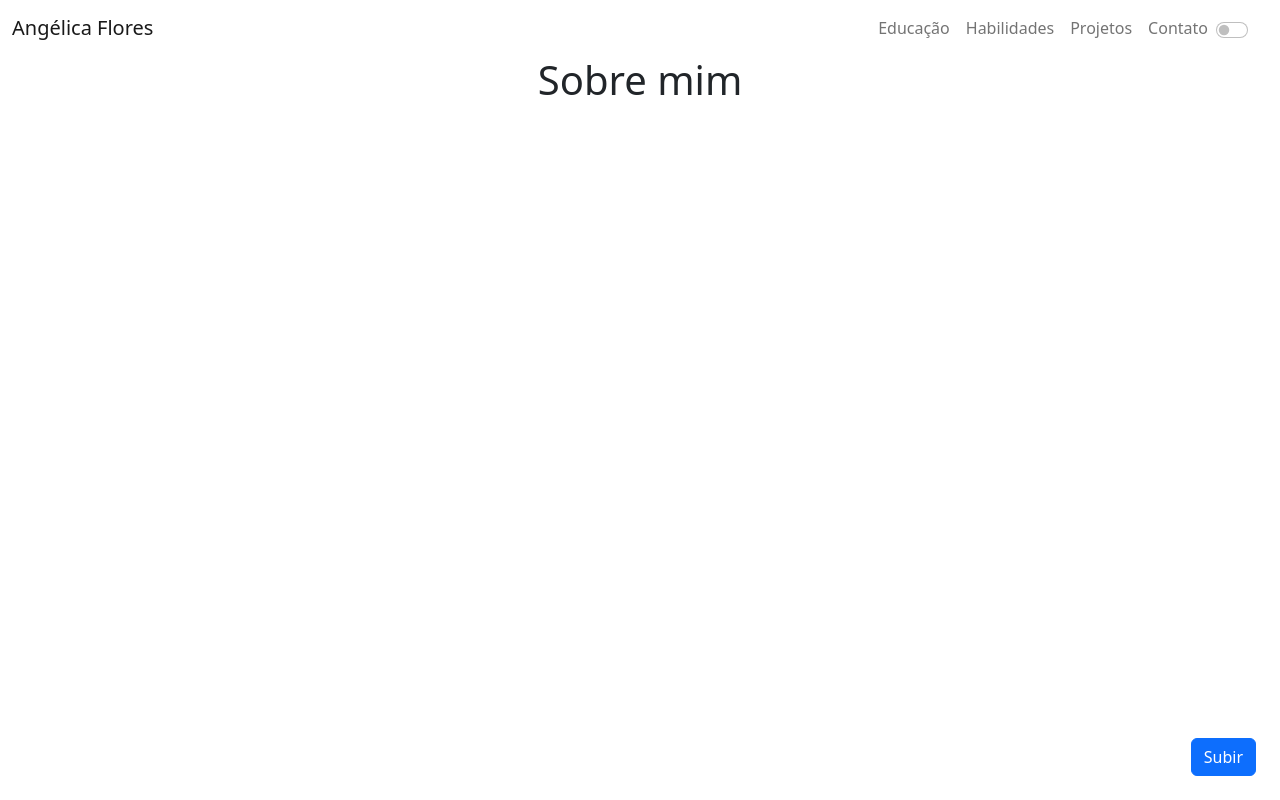
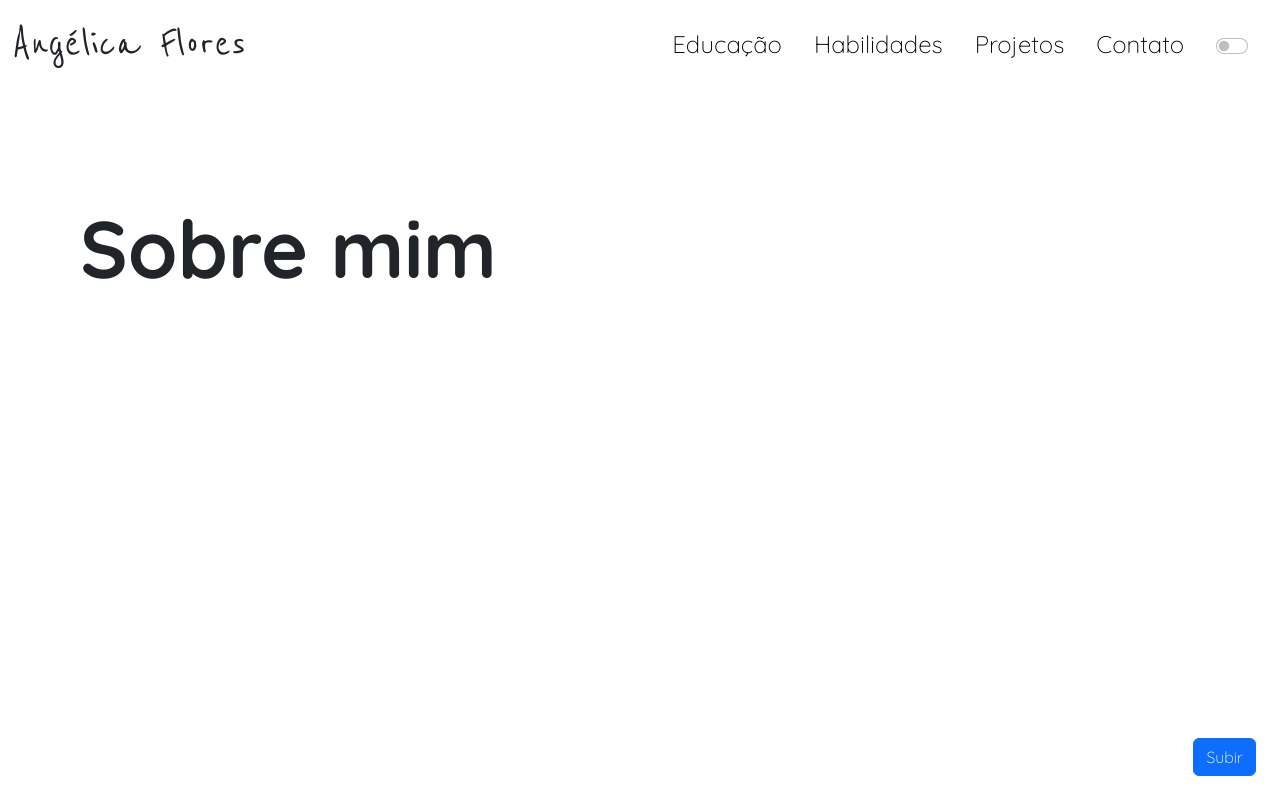
Before and after one commit to Angelicadf97/portfolio, a React (Create React App) app: page / in a window 1280 px wide. Shown: the top 800 px of the page. Built offline with nearby package versions, Linux system fonts and the light colour scheme.

Commit message:
update contato

```diff
--- a/public/index.html
+++ b/public/index.html
@@ -1,19 +1,26 @@
 <!DOCTYPE html>
 <html lang="en">
+
 <head>
   <meta charset="utf-8" />
   <meta name="viewport" content="width=device-width, initial-scale=1" />
   <meta name="theme-color" content="#000000" />
-    <meta
-      name="description"
-      content="Web site created using create-react-app"
-    />
-    <link href="https://cdn.jsdelivr.net/npm/bootstrap@5.2.3/dist/css/bootstrap.min.css" rel="stylesheet" integrity="sha384-rbsA2VBKQhggwzxH7pPCaAqO46MgnOM80zW1RWuH61DGLwZJEdK2Kadq2F9CUG65" crossorigin="anonymous">
+  <meta name="description" content="Web site created using create-react-app" />
+  <link href="https://cdn.jsdelivr.net/npm/bootstrap@5.2.3/dist/css/bootstrap.min.css" rel="stylesheet"
+    integrity="sha384-rbsA2VBKQhggwzxH7pPCaAqO46MgnOM80zW1RWuH61DGLwZJEdK2Kadq2F9CUG65" crossorigin="anonymous">
+  <link rel="preconnect" href="https://fonts.googleapis.com">
+  <link rel="preconnect" href="https://fonts.gstatic.com" crossorigin>
+  <link href="https://fonts.googleapis.com/css2?family=Quicksand:wght@300;700&family=Reenie+Beanie&display=swap"
+    rel="stylesheet">
   <title>React App</title>
 </head>
+
 <body>
   <noscript>You need to enable JavaScript to run this app.</noscript>
   <div id="root"></div>
-    <script src="https://cdn.jsdelivr.net/npm/bootstrap@5.2.3/dist/js/bootstrap.bundle.min.js" integrity="sha384-kenU1KFdBIe4zVF0s0G1M5b4hcpxyD9F7jL+jjXkk+Q2h455rYXK/7HAuoJl+0I4" crossorigin="anonymous"></script>
+  <script src="https://cdn.jsdelivr.net/npm/bootstrap@5.2.3/dist/js/bootstrap.bundle.min.js"
+    integrity="sha384-kenU1KFdBIe4zVF0s0G1M5b4hcpxyD9F7jL+jjXkk+Q2h455rYXK/7HAuoJl+0I4"
+    crossorigin="anonymous"></script>
 </body>
+
 </html>
--- a/src/App.css
+++ b/src/App.css
@@ -1,7 +1,14 @@
 .App {
-  text-align: center;
+  font-family: 'Quicksand', sans-serif;
+  text-decoration: none;
 }
 
+#dark {
+  background-color: #1c1a1d;
+  color: white;
+}
+
+/*SCROLL-SNAP*/
 html {
   scroll-snap-type: y mandatory;
 }
@@ -14,18 +21,26 @@ nav {
   scroll-snap-align: start;
 }
 
-section {
-  min-height: 100vh;
-  scroll-snap-align: start;
+/*SCROLL-SNAP*/
+
+/*NAVBAR*/
+nav span {
+  font-family: 'Reenie Beanie', cursive;
 }
 
-#dark {
+nav a{
+  text-decoration: none;
+  font-size: 1.5rem;
+  margin-right: 2rem;
+  color: black;
+}
+
+#dark nav {
   background-color: #1c1a1d;
   color: white;
 }
 
-#dark nav {
-  background-color: #1c1a1d;
+#dark nav a{
   color: white;
 }
 
@@ -39,3 +54,23 @@ section {
 .switch label {
   margin: 10px;
 }
+/*NAVBAR*/
+
+/*SCROLL-SNAP*/
+/*SCROLL-SNAP*/
+/*SCROLL-SNAP*/
+/*SCROLL-SNAP*/
+/*SCROLL-SNAP*/
+
+
+section {
+  min-height: 100vh;
+  scroll-snap-align: start;
+  padding: 5rem;
+}
+
+section h1 {
+  margin-top: 2rem;
+  font-size: 5rem;
+  font-weight: 700;
+}
--- a/src/pages/Contact.jsx
+++ b/src/pages/Contact.jsx
@@ -4,6 +4,13 @@ export default function Contact() {
             <h1>
                 Contato
             </h1>
+            <p>Gostaria de entrar em contato comigo?</p>
+            <p>Você pode conectar comigo no LinkedIn ou chamar direto no WhatsApp!</p>
+            <div class="btn-group">
+                <a href="https://www.linkedin.com/in/angelica-dflores/" class="btn btn-primary" aria-current="page">LinkedIn</a>
+                <a href="https://wa.me/+5551989468727?text=Ol%C3%A1%20Ang%C3%A9lica!%20Encontrei%20seu%20contato%20em%20seu%20portf%C3%B3lio,%20gostaria%20de%20falar%20sobre%20..." class="btn btn-primary">WhatsApp</a>
+            </div>
+
         </section>
     )
 }
--- a/src/pages/Navbar.jsx
+++ b/src/pages/Navbar.jsx
@@ -2,23 +2,23 @@ const Navbar = (props) => {
     return (
         <nav className="navbar navbar-expand-lg" id="topo">
             <div className="container-fluid">
-                <spam className="navbar-brand">Angélica Flores</spam>
+                <span style={{fontSize: '3rem'}}>Angélica Flores</span>
                 <button className="navbar-toggler" type="button" data-bs-toggle="collapse" data-bs-target="#navbarSupportedContent" aria-controls="navbarSupportedContent" aria-expanded="false" aria-label="Toggle navigation">
                     <span className="navbar-toggler-icon"></span>
                 </button>
                 <div className="collapse navbar-collapse " id="navbarSupportedContent">
                     <ul className="navbar-nav ms-auto mb-2 mb-lg-0">
                         <li className="nav-item">
-                            <a className="nav-link" href="#Education">Educação</a>
+                            <a href="#Education">Educação</a>
                         </li>
                         <li className="nav-item">
-                            <a className="nav-link" href="#Skills">Habilidades</a>
+                            <a href="#Skills">Habilidades</a>
                         </li>
                         <li className="nav-item">
-                            <a className="nav-link" href="#Projects">Projetos</a>
+                            <a href="#Projects">Projetos</a>
                         </li>
                         <li className="nav-item">
-                            <a className="nav-link" href="#Contact">Contato</a>
+                            <a href="#Contact">Contato</a>
                         </li>
                         <li className="nav-item">
                             {props.darkmode}
```
Lines whose indentation alone changed are shown as unchanged.
